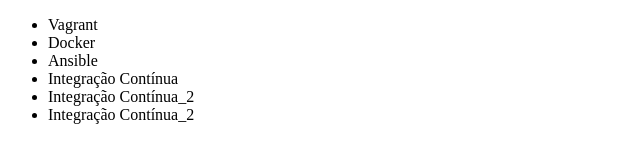
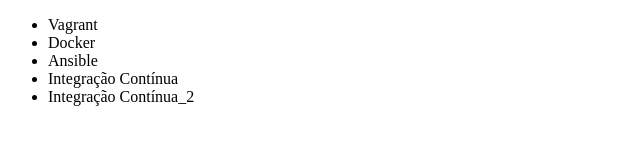
Before and after one commit to daniloOliveiraSilva/TreinoGit, a plain HTML site: page index.html in a window 1280 px wide. Shown: the whole page, without its empty margins (0-640 px from the left). Drawn offline with Linux system fonts and the light colour scheme.

Commit message:
Revert "alterando o codigo"
This reverts commit ab488b831979302b626ec92979ad004ca38dc5f0.

```diff
--- a/index.html
+++ b/index.html
@@ -11,7 +11,6 @@
         <li>Ansible</li>
         <li>Integração Contínua</li>
         <li>Integração Contínua_2</li>
-        <li>Integração Contínua_2</li>
     </ul>
 </body>
 </html>
```
